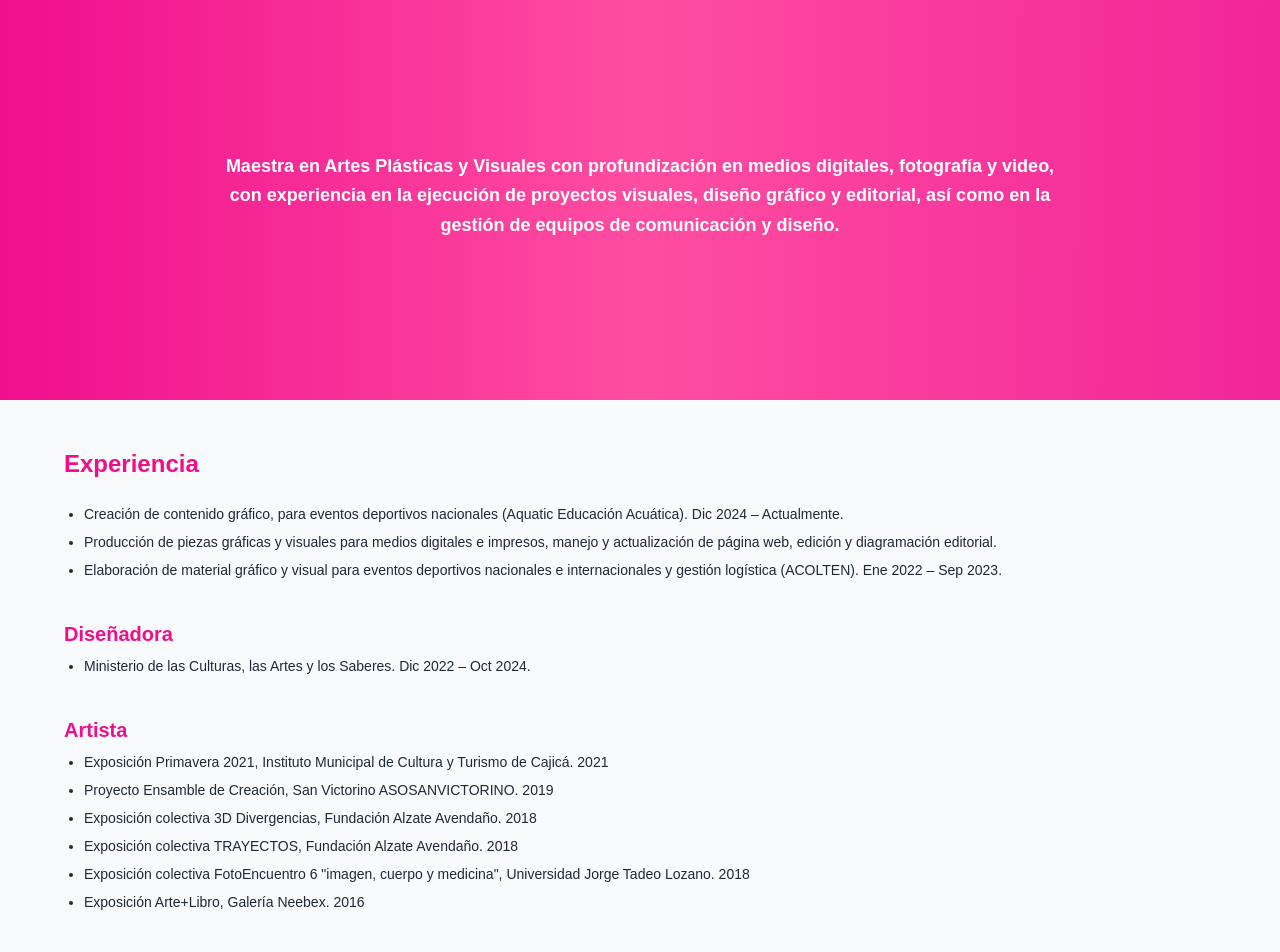
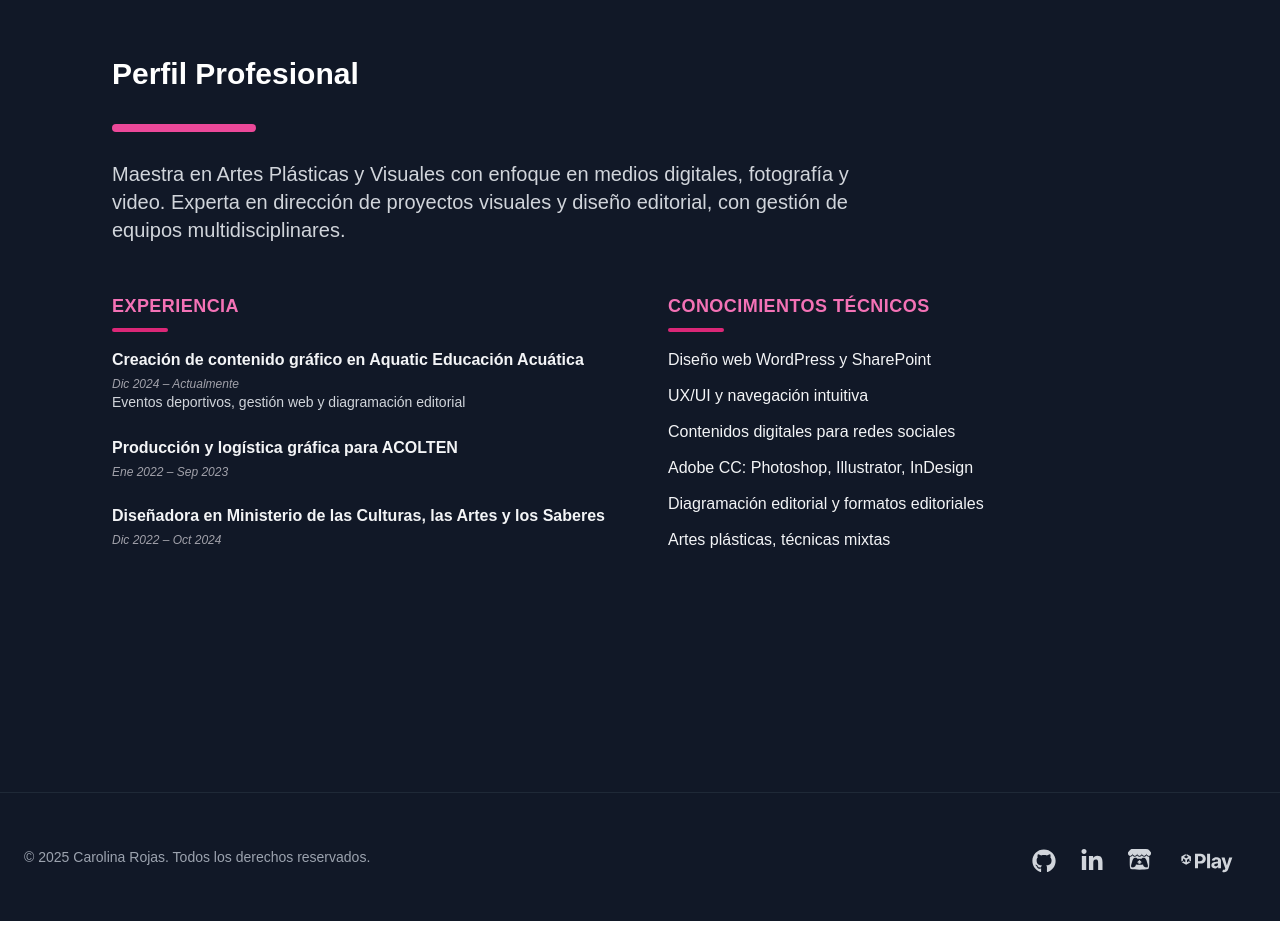
Before and after one commit to RedCaro14/Portafolio, a React (Vite) app: page /profile in a window 1280 px wide. Shown: the part 80-1032 px from the top of the page. After the commit the page ends 1001 px from the top, so only its background shows below. Built offline with nearby package versions, Linux system fonts and the light colour scheme.

Commit message:
cambios finales

```diff
--- a/src/components/Portfolio/ProjectContent.jsx
+++ b/src/components/Portfolio/ProjectContent.jsx
@@ -1,13 +1,11 @@
 import React from "react";
 import GameProjectCard from "../GameProjectCard";
-import DesignSection from "../Design/WebDesign"; // Ajusta la ruta a tu estructura
+import DesignSection from "../Design/WebDesign";
 
 const contentMap = {
   Principal: PrincipalContent,
   Videojuegos: VideojuegosContent,
   Diseño: DiseñoContent,
-  Arte: ArteContent,
-  Desarrollo: DesarrolloContent,
 };
 
 export default function ProjectContent({ selectedCategory }) {
@@ -77,21 +75,3 @@ function VideojuegosContent() {
 function DiseñoContent() {
   return <DesignSection />;
 }
-
-function ArteContent() {
-  return (
-    <div>
-      <h2 className="text-3xl font-bold mb-4 dark:text-white">Proyectos de Arte</h2>
-      <p className="dark:text-gray-300">Aquí va tu contenido artístico: ilustraciones, cerámica, etc.</p>
-    </div>
-  );
-}
-
-function DesarrolloContent() {
-  return (
-    <div>
-      <h2 className="text-3xl font-bold mb-4 dark:text-white">Proyectos de Desarrollo</h2>
-      <p className="dark:text-gray-300">Aplicaciones, sitios web, lógica en React, etc.</p>
-    </div>
-  );
-}
--- a/src/components/Portfolio/PrtfolioPage.jsx
+++ /dev/null
@@ -1,17 +0,0 @@
-// src/components/Portfolio/PortfolioPage.jsx
-import Sidebar from './Sidebar';
-import PortfolioGrid from './PortfolioGrid';
-
-export default function PortfolioPage() {
-  return (
-    <div className="flex flex-row gap-8 px-6 py-12">
-      {/* Sidebar fijo */}
-      <Sidebar />
-
-      {/* Grid del portafolio */}
-      <main className="flex-1">
-        <PortfolioGrid />
-      </main>
-    </div>
-  );
-}
--- a/src/components/Portfolio/Sidebar.jsx
+++ /dev/null
@@ -1,16 +0,0 @@
-// src/components/Portfolio/Sidebar.jsx
-export default function Sidebar({ selectedCategory, setSelectedCategory, categories }) {
-  return (
-    <aside className="sticky top-24 left-0 h-fit flex flex-col space-y-4 p-4 bg-white dark:bg-gray-900 rounded-xl shadow-lg md:w-32 z-10">
-      {categories.map(cat => (
-        <button
-          key={cat}
-          onClick={() => setSelectedCategory(cat)}
-          className={`text-base font-semibold rounded-full px-3 py-1 transition
-            ${selectedCategory === cat ? 'bg-pink-600 text-white' : 'text-gray-600 dark:text-gray-300 hover:bg-pink-100 dark:hover:bg-gray-800'}`}>
-          {cat}
-        </button>
-      ))}
-    </aside>
-  );
-}
--- a/src/components/Profile/Profile.jsx
+++ b/src/components/Profile/Profile.jsx
@@ -1,57 +1,58 @@
-import React from "react";
-
-const Profile = () => {
+export default function ProfileScreen() {
   return (
-    <div className="w-full bg-gradient-to-b from-white to-gray-50">
-      {/* Header background and introduction */}
-
-      <div className="bg-gradient-to-r from-[#F00E8D] via-[#ff4da1] to-[#F00E8D]/90 py-40 ">
-        <div className="max-w-4xl mx-auto px-6 md:px-8 text-center">
-          <p className="text-lg font-semibold leading-relaxed text-white">
-            Maestra en Artes Plásticas y Visuales con profundización en medios digitales, fotografía y video,
-            con experiencia en la ejecución de proyectos visuales, diseño gráfico y editorial, así como en la gestión de equipos de comunicación y diseño.
+    <section
+      className="w-full min-h-screen bg-gray-50 dark:bg-gray-900 transition-colors duration-300 flex"
+      style={{ minHeight: "100vh" }}
+    >
+      <div className="max-w-6xl mx-auto w-full py-16 px-4 lg:px-12">
+        <header className="mb-12">
+          <h2 className="text-3xl font-bold mb-8 text-gray-900 dark:text-white">Perfil Profesional</h2>
+          <div className="h-2 w-36 bg-pink-600 dark:bg-pink-500 rounded mb-7" />
+          <p className="text-lg md:text-xl max-w-3xl text-gray-700 dark:text-gray-300">
+            Maestra en Artes Plásticas y Visuales con enfoque en medios digitales, fotografía y video.
+            Experta en dirección de proyectos visuales y diseño editorial, con gestión de equipos multidisciplinares.
           </p>
+        </header>
+        <div className="grid md:grid-cols-2 gap-14 mt-8">
+          <div>
+            <h3 className="text-lg font-bold tracking-wide text-pink-600 dark:text-pink-400 mb-2 uppercase">
+              Experiencia
+            </h3>
+            <div className="h-1 w-14 bg-pink-300 dark:bg-pink-600 rounded mb-4" />
+            <ul className="space-y-6 text-base text-gray-900 dark:text-gray-100">
+              <li>
+                <span className="font-bold">Creación de contenido gráfico en Aquatic Educación Acuática</span>
+                <div className="text-xs mt-1 text-zinc-400 dark:text-zinc-400 italic">Dic 2024 – Actualmente</div>
+                <div className="text-sm dark:text-gray-300">
+                  Eventos deportivos, gestión web y diagramación editorial
+                </div>
+              </li>
+              <li>
+                <span className="font-bold">Producción y logística gráfica para ACOLTEN</span>
+                <div className="text-xs mt-1 text-zinc-400 dark:text-zinc-400 italic">Ene 2022 – Sep 2023</div>
+              </li>
+              <li>
+                <span className="font-bold">Diseñadora en Ministerio de las Culturas, las Artes y los Saberes</span>
+                <div className="text-xs mt-1 text-zinc-400 dark:text-zinc-400 italic">Dic 2022 – Oct 2024</div>
+              </li>
+            </ul>
+          </div>
+          <div>
+            <h3 className="text-lg font-bold tracking-wide text-pink-600 dark:text-pink-400 mb-2 uppercase">
+              Conocimientos Técnicos
+            </h3>
+            <div className="h-1 w-14 bg-pink-300 dark:bg-pink-600 rounded mb-4" />
+            <ul className="space-y-3 text-base text-gray-900 dark:text-gray-100">
+              <li>Diseño web WordPress y SharePoint</li>
+              <li>UX/UI y navegación intuitiva</li>
+              <li>Contenidos digitales para redes sociales</li>
+              <li>Adobe CC: Photoshop, Illustrator, InDesign</li>
+              <li>Diagramación editorial y formatos editoriales</li>
+              <li>Artes plásticas, técnicas mixtas</li>
+            </ul>
+          </div>
         </div>
       </div>
-
-      {/* Experience Section */}
-      <section className="bg-gray-50 py-12 px-6 md:px-16">
-        <h2 className="text-2xl font-bold text-[#F00E8D] mb-6">Experiencia</h2>
-        <ul className="list-disc pl-5 space-y-2 text-gray-800 text-sm">
-          <li>Creación de contenido gráfico, para eventos deportivos nacionales (Aquatic Educación Acuática). Dic 2024 – Actualmente.</li>
-          <li>Producción de piezas gráficas y visuales para medios digitales e impresos, manejo y actualización de página web, edición y diagramación editorial.</li>
-          <li>Elaboración de material gráfico y visual para eventos deportivos nacionales e internacionales y gestión logística (ACOLTEN). Ene 2022 – Sep 2023.</li>
-        </ul>
-
-        <h3 className="text-xl font-bold text-[#F00E8D] mt-10">Diseñadora</h3>
-        <ul className="list-disc pl-5 space-y-2 text-gray-800 text-sm mt-2">
-          <li>Ministerio de las Culturas, las Artes y los Saberes. Dic 2022 – Oct 2024.</li>
-        </ul>
-
-        <h3 className="text-xl font-bold text-[#F00E8D] mt-10">Artista</h3>
-        <ul className="list-disc pl-5 space-y-2 text-gray-800 text-sm mt-2">
-          <li>Exposición Primavera 2021, Instituto Municipal de Cultura y Turismo de Cajicá. 2021</li>
-          <li>Proyecto Ensamble de Creación, San Victorino ASOSANVICTORINO. 2019</li>
-          <li>Exposición colectiva 3D Divergencias, Fundación Alzate Avendaño. 2018</li>
-          <li>Exposición colectiva TRAYECTOS, Fundación Alzate Avendaño. 2018</li>
-          <li>Exposición colectiva FotoEncuentro 6 "imagen, cuerpo y medicina", Universidad Jorge Tadeo Lozano. 2018</li>
-          <li>Exposición Arte+Libro, Galería Neebex. 2016</li>
-        </ul>
-      </section>
-
-      {/* Knowledge Section */}
-      <section className="bg-white py-12 px-6 md:px-16">
-        <h2 className="text-2xl font-bold text-[#F00E8D] mb-6">Conocimientos</h2>
-        <ul className="list-disc pl-5 space-y-2 text-gray-800 text-sm">
-          <li>Diseño web, desarrollo y mantenimiento de páginas WordPress, diseño para navegación intuitiva, y gestión de sitios SharePoint.</li>
-          <li>Diseño gráfico, conceptualización y producción de contenido digital para plataformas y redes sociales.</li>
-          <li>Manejo de Adobe Suite, incluyendo Photoshop, Illustrator e InDesign.</li>
-          <li>Diseño editorial, diagramación en InDesign, armado tipográfico y adaptación a formatos editoriales.</li>
-          <li>Artes plásticas, desarrollo de proyectos artísticos, instalaciones y técnicas tradicionales y digitales.</li>
-        </ul>
-      </section>
-    </div>
+    </section>
   );
-};
-
-export default Profile;
+}
--- a/src/index.css
+++ b/src/index.css
@@ -19,7 +19,7 @@
 
 /* Custom global styles */
 body {
-  @apply bg-gray-700 font-montserrat;;
+  @apply font-montserrat;;
 }
 
 h1 {
--- a/src/pages/ProjectScreen.jsx
+++ b/src/pages/ProjectScreen.jsx
@@ -2,7 +2,7 @@ import React, { useState } from "react";
 import FloatingButtons from "../components/FloatingButtons";
 import ProjectContent from "../components/Portfolio/ProjectContent";
 
-const tags = ["Principal", "Videojuegos", "Diseño", "Arte", "Desarrollo"];
+const tags = ["Principal", "Videojuegos", "Diseño"];
 
 export default function ProjectScreen() {
   const [selected, setSelected] = useState("Principal");
```
Also changed, not shown: src/components/Design/WebDesign.jsx (+29 -10 lines), src/components/Home/Header.jsx (+16 -15 lines), src/components/Resume/Roles.jsx (deleted, +0 -134 lines), public/images/proyectos.png, vercel.json (added).
